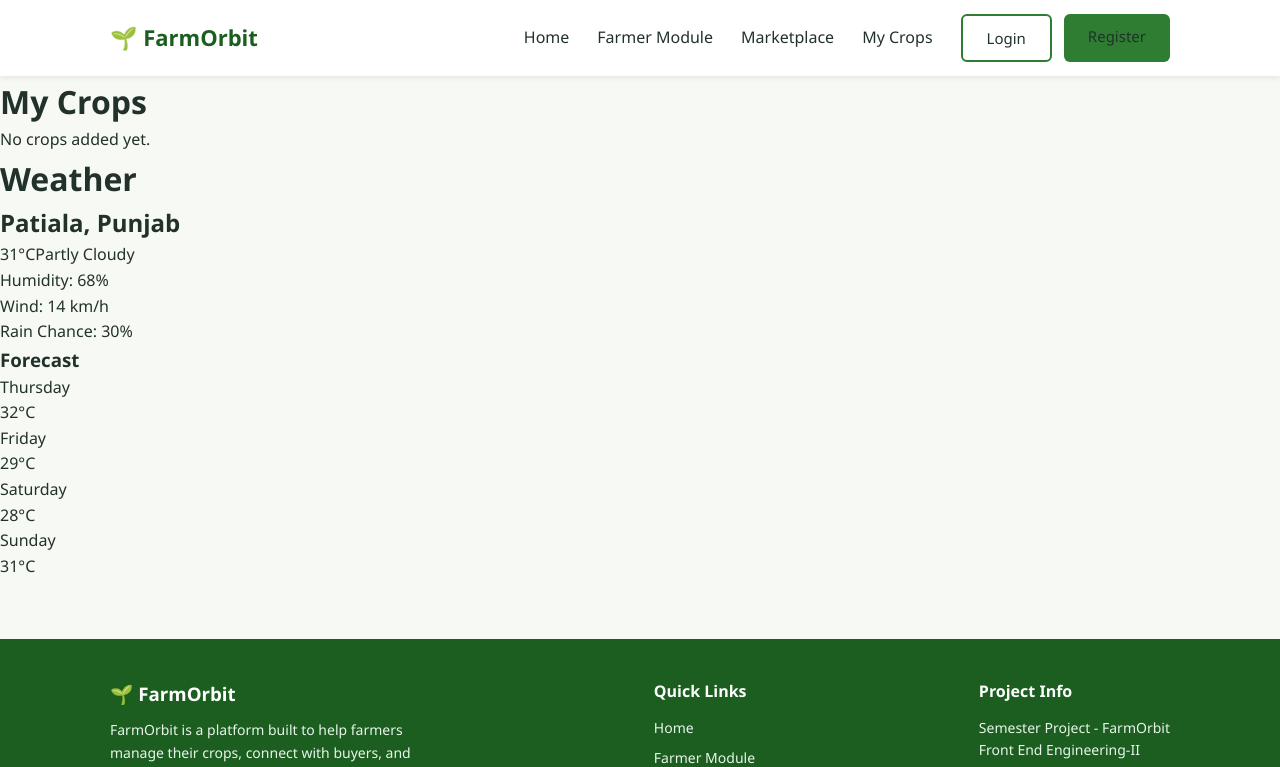
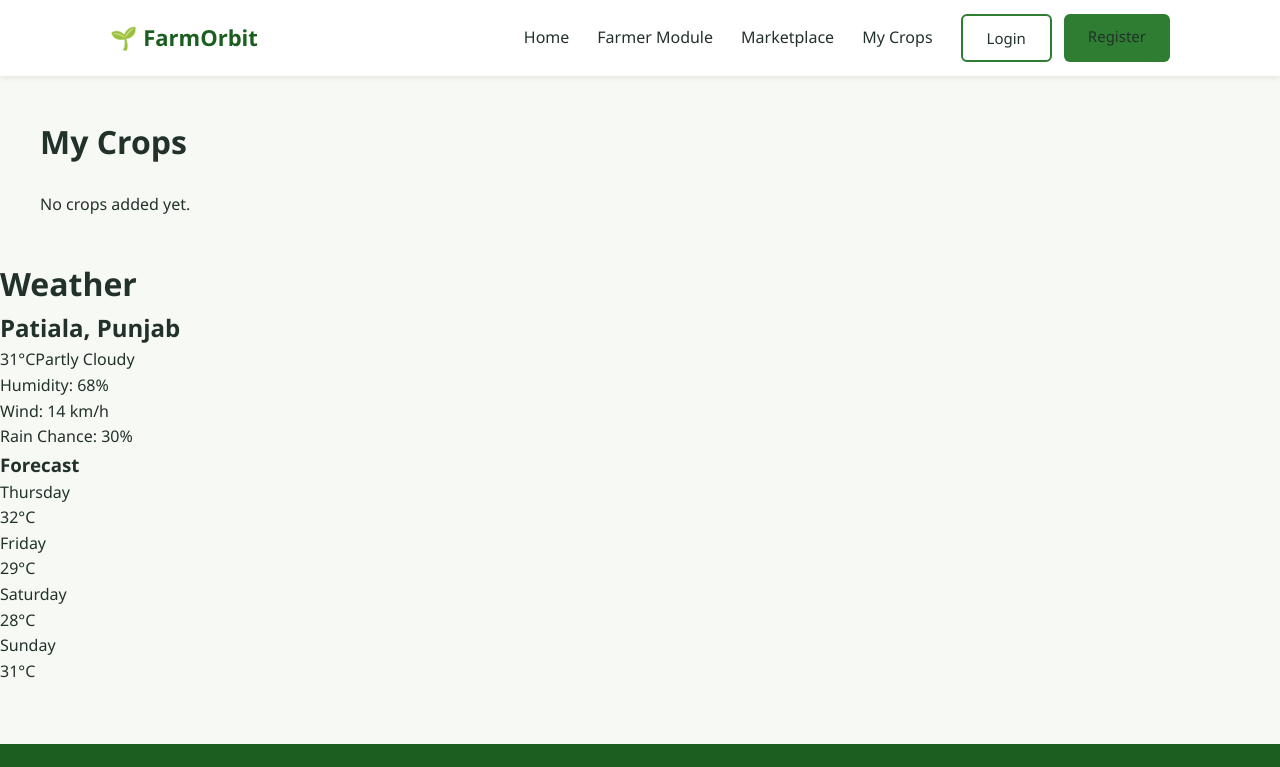
Before and after one commit to kalraananya2007-source/FarmOrbit, a React (Vite) app: page /my-crops in a window 1280 px wide. Shown: the top 767 px of the page. Built offline with nearby package versions, Linux system fonts and the light colour scheme.

Commit message:
Style my crops page

```diff
--- /dev/null
+++ b/src/pages/MyCrop.css
@@ -0,0 +1,31 @@
+.my-crops {
+  padding: 40px;
+}
+
+.my-crops h1 {
+  margin-bottom: 25px;
+}
+
+.crop-list {
+  display: grid;
+  gap: 20px;
+}
+
+.crop-card {
+  padding: 20px;
+  border-radius: 10px;
+  border: 1px solid #ddd;
+  background: white;
+}
+
+.crop-card h2 {
+  margin-bottom: 12px;
+}
+
+.crop-card p {
+  margin: 8px 0;
+}
+
+.no-crops {
+  margin-top: 20px;
+}
--- a/src/pages/MyCrop.jsx
+++ b/src/pages/MyCrop.jsx
@@ -1,4 +1,5 @@
 import { useEffect, useState } from 'react';
+import './MyCrop.css';
 
 function MyCrops() {
   const [crops, setCrops] = useState([]);
@@ -9,20 +10,22 @@ function MyCrops() {
   }, []);
 
   return (
-    <div>
+    <div className="my-crops">
       <h1>My Crops</h1>
 
       {crops.length === 0 ? (
-        <p>No crops added yet.</p>
+        <p className="no-crops">No crops added yet.</p>
       ) : (
-        crops.map((crop, index) => (
-          <div key={index}>
-            <h2>{crop.name}</h2>
-            <p>Type: {crop.type}</p>
-            <p>Location: {crop.location}</p>
-            <p>Planting Date: {crop.plantingDate}</p>
-          </div>
-        ))
+        <div className="crop-list">
+          {crops.map((crop, index) => (
+            <div className="crop-card" key={index}>
+              <h2>{crop.name}</h2>
+              <p><strong>Type:</strong> {crop.type}</p>
+              <p><strong>Location:</strong> {crop.location}</p>
+              <p><strong>Planting Date:</strong> {crop.plantingDate}</p>
+            </div>
+          ))}
+        </div>
       )}
     </div>
   );
```
